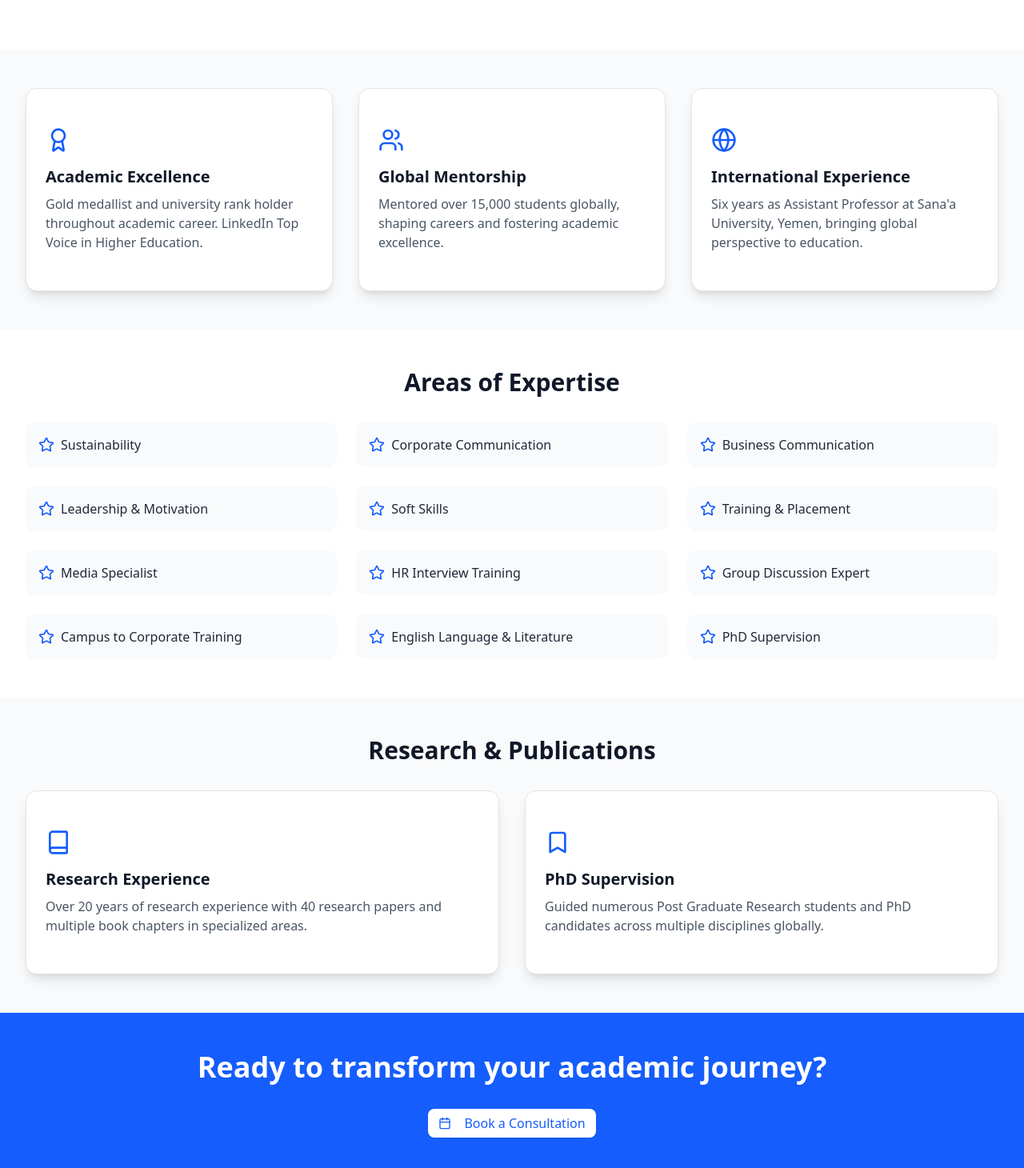
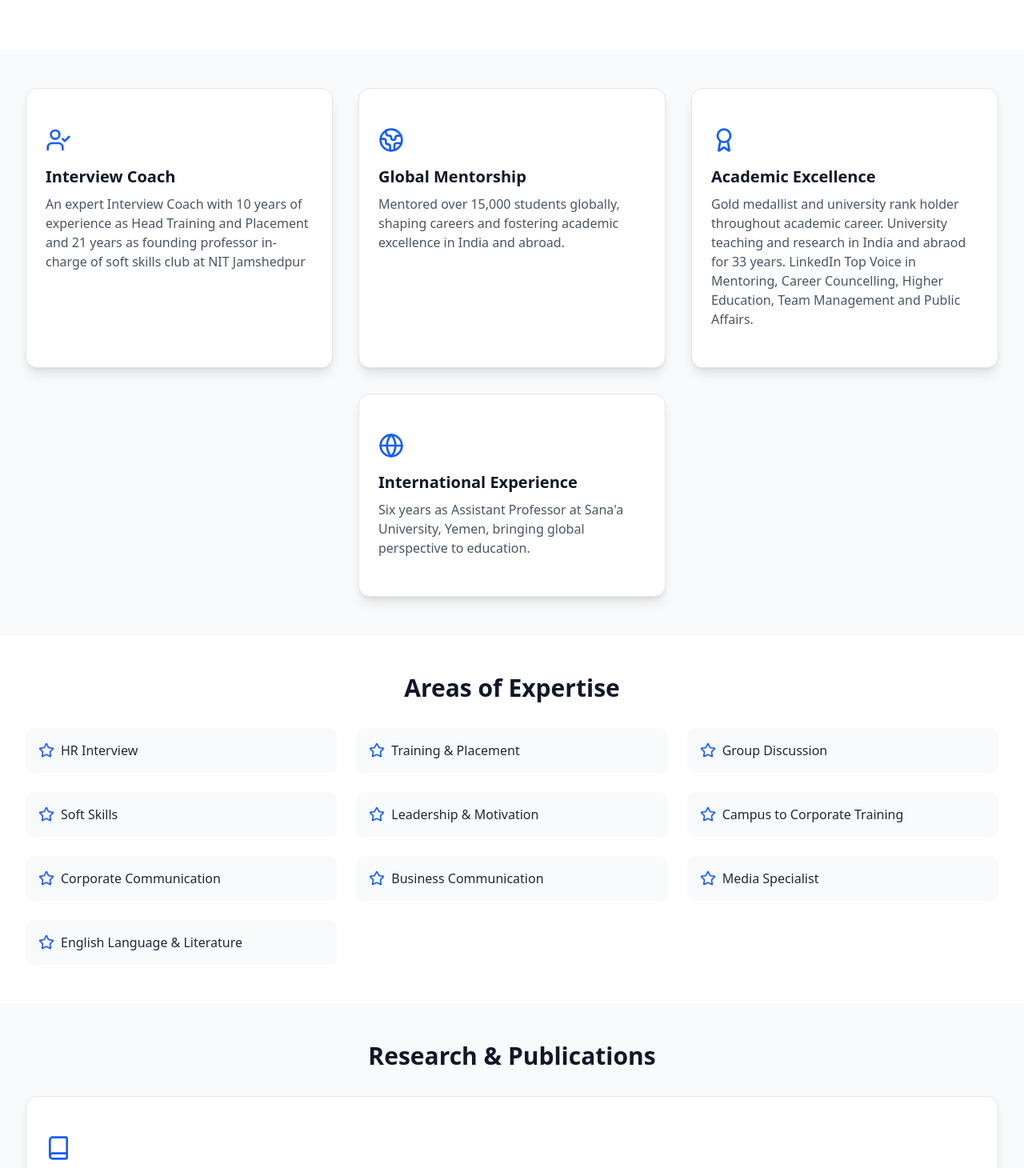
Before and after one commit to someshjoyguru/drrajivbhushan-portfolio, a React (Vite) app: page / in a window 1280 px wide. Shown: the part 310-1770 px from the top of the page at 80% size. Built offline with nearby package versions, Linux system fonts and the light colour scheme.

Commit message:
final commit 2

```diff
--- a/src/Portfolio.tsx
+++ b/src/Portfolio.tsx
@@ -1,6 +1,6 @@
 import { Card, CardContent } from "./components/ui/card";
 import { Button } from "./components/ui/button";
-import { Calendar, Book, Award, Users, Globe, Star, Bookmark } from 'lucide-react';
+import { Calendar, Book, Award, Globe, Star, UserCheck, Globe2 } from 'lucide-react';
 
 
 const Portfolio = () => {
@@ -11,8 +11,8 @@ const Portfolio = () => {
         <div className="max-w-7xl mx-auto px-4 sm:px-6 lg:px-8">
           <div className="text-center">
             <h1 className="text-4xl tracking-tight font-extrabold text-gray-900 sm:text-5xl md:text-6xl">
-              <span className="block">Prof. Rajiv Bhushan</span>
-              <span className="block text-blue-600 text-2xl mt-3">Distinguished Academic & Global Mentor</span>
+              <span className="block">Prof. (Dr) Rajiv Bhushan</span>
+              <span className="block text-blue-600 text-2xl mt-3">Interview Coach & Global Mentor</span>
             </h1>
             <p className="mt-3 max-w-2xl mx-auto text-xl text-gray-500 sm:mt-4">
               Distinguished faculty at NIT Jamshedpur with 35 years of academic excellence and global impact
@@ -34,23 +34,41 @@ const Portfolio = () => {
       <div className="py-12 bg-gray-50">
         <div className="max-w-7xl mx-auto px-4 sm:px-6 lg:px-8">
           <div className="grid grid-cols-1 gap-8 md:grid-cols-2 lg:grid-cols-3">
+          <Card className="bg-white shadow-lg hover:shadow-xl transition-shadow">
+              <CardContent className="p-6">
+                <UserCheck className="h-8 w-8 text-blue-600 mb-4" />
+                <h3 className="text-xl font-bold text-gray-900 mb-2">Interview Coach</h3>
+                <p className="text-gray-600">An expert Interview Coach with 10 years of experience as Head Training and Placement and 21 years as founding professor in-charge of soft skills club at NIT Jamshedpur</p>
+              </CardContent>
+            </Card>
             <Card className="bg-white shadow-lg hover:shadow-xl transition-shadow">
               <CardContent className="p-6">
-                <Award className="h-8 w-8 text-blue-600 mb-4" />
-                <h3 className="text-xl font-bold text-gray-900 mb-2">Academic Excellence</h3>
-                <p className="text-gray-600">Gold medallist and university rank holder throughout academic career. LinkedIn Top Voice in Higher Education.</p>
+                <Globe2 className="h-8 w-8 text-blue-600 mb-4" />
+                <h3 className="text-xl font-bold text-gray-900 mb-2">Global Mentorship</h3>
+                <p className="text-gray-600">Mentored over 15,000 students globally, shaping careers and fostering academic excellence in India and abroad.</p>
               </CardContent>
             </Card>
 
             <Card className="bg-white shadow-lg hover:shadow-xl transition-shadow">
               <CardContent className="p-6">
-                <Users className="h-8 w-8 text-blue-600 mb-4" />
-                <h3 className="text-xl font-bold text-gray-900 mb-2">Global Mentorship</h3>
-                <p className="text-gray-600">Mentored over 15,000 students globally, shaping careers and fostering academic excellence.</p>
+                <Award className="h-8 w-8 text-blue-600 mb-4" />
+                <h3 className="text-xl font-bold text-gray-900 mb-2">Academic Excellence</h3>
+
+                <p className="text-gray-600">Gold medallist and university rank holder throughout academic career. University teaching and research in India and abraod for 33 years. LinkedIn Top Voice in Mentoring, Career Councelling, Higher Education, Team Management and Public Affairs.
+                {/* <ul className="list-disc pl-6 text-gray-600">
+                  <li>Mentoring</li>
+                  <li>Career Councelling</li>
+                  <li>Higher Education</li>
+                  <li>Team Management</li>
+                  <li>Public Affairs</li>
+                </ul> */}
+                </p>
               </CardContent>
             </Card>
 
-            <Card className="bg-white shadow-lg hover:shadow-xl transition-shadow">
+
+
+            <Card className="bg-white shadow-lg hover:shadow-xl transition-shadow xl:col-start-2 xl:row-start-2">
               <CardContent className="p-6">
                 <Globe className="h-8 w-8 text-blue-600 mb-4" />
                 <h3 className="text-xl font-bold text-gray-900 mb-2">International Experience</h3>
@@ -67,18 +85,16 @@ const Portfolio = () => {
           <h2 className="text-3xl font-extrabold text-gray-900 text-center mb-8">Areas of Expertise</h2>
           <div className="grid grid-cols-1 md:grid-cols-2 lg:grid-cols-3 gap-6">
             {[
-              "Sustainability",
+              "HR Interview",
+              "Training & Placement",
+              "Group Discussion",
+              "Soft Skills",
+              "Leadership & Motivation",
+              "Campus to Corporate Training",
               "Corporate Communication",
               "Business Communication",
-              "Leadership & Motivation",
-              "Soft Skills",
-              "Training & Placement",
               "Media Specialist",
-              "HR Interview Training",
-              "Group Discussion Expert",
-              "Campus to Corporate Training",
-              "English Language & Literature",
-              "PhD Supervision"
+              "English Language & Literature"
             ].map((skill, index) => (
               <div key={index} className="flex items-center p-4 bg-gray-50 rounded-lg">
                 <Star className="h-5 w-5 text-blue-600 mr-2" />
@@ -93,20 +109,12 @@ const Portfolio = () => {
       <div className="py-12 bg-gray-50">
         <div className="max-w-7xl mx-auto px-4 sm:px-6 lg:px-8">
           <h2 className="text-3xl font-extrabold text-gray-900 text-center mb-8">Research & Publications</h2>
-          <div className="grid grid-cols-1 md:grid-cols-2 gap-8">
+          <div className="grid grid-cols-1">
             <Card className="bg-white shadow-lg">
               <CardContent className="p-6">
                 <Book className="h-8 w-8 text-blue-600 mb-4" />
-                <h3 className="text-xl font-bold text-gray-900 mb-2">Research Experience</h3>
-                <p className="text-gray-600">Over 20 years of research experience with 40 research papers and multiple book chapters in specialized areas.</p>
-              </CardContent>
-            </Card>
-
-            <Card className="bg-white shadow-lg">
-              <CardContent className="p-6">
-                <Bookmark className="h-8 w-8 text-blue-600 mb-4" />
-                <h3 className="text-xl font-bold text-gray-900 mb-2">PhD Supervision</h3>
-                <p className="text-gray-600">Guided numerous Post Graduate Research students and PhD candidates across multiple disciplines globally.</p>
+                <h3 className="text-xl font-bold text-gray-900 mb-2">Research Experience and PhD Supervision</h3>
+                <p className="text-gray-600">Over 20 years of research experience with 40 research papers and multiple book chapters in specialized areas. Guided numerous Post Graduate Research students and PhD candidates across multiple disciplines globally.</p>
               </CardContent>
             </Card>
           </div>
@@ -118,7 +126,7 @@ const Portfolio = () => {
         <div className="max-w-7xl mx-auto py-12 px-4 sm:px-6 lg:px-8">
           <div className="text-center">
             <h2 className="text-3xl font-extrabold text-white sm:text-4xl">
-              <span className="block">Ready to transform your academic journey?</span>
+              <span className="block">Ready to amplify your placement and career prospects?</span>
             </h2>
             <div className="mt-8 flex justify-center">
               <Button
```
